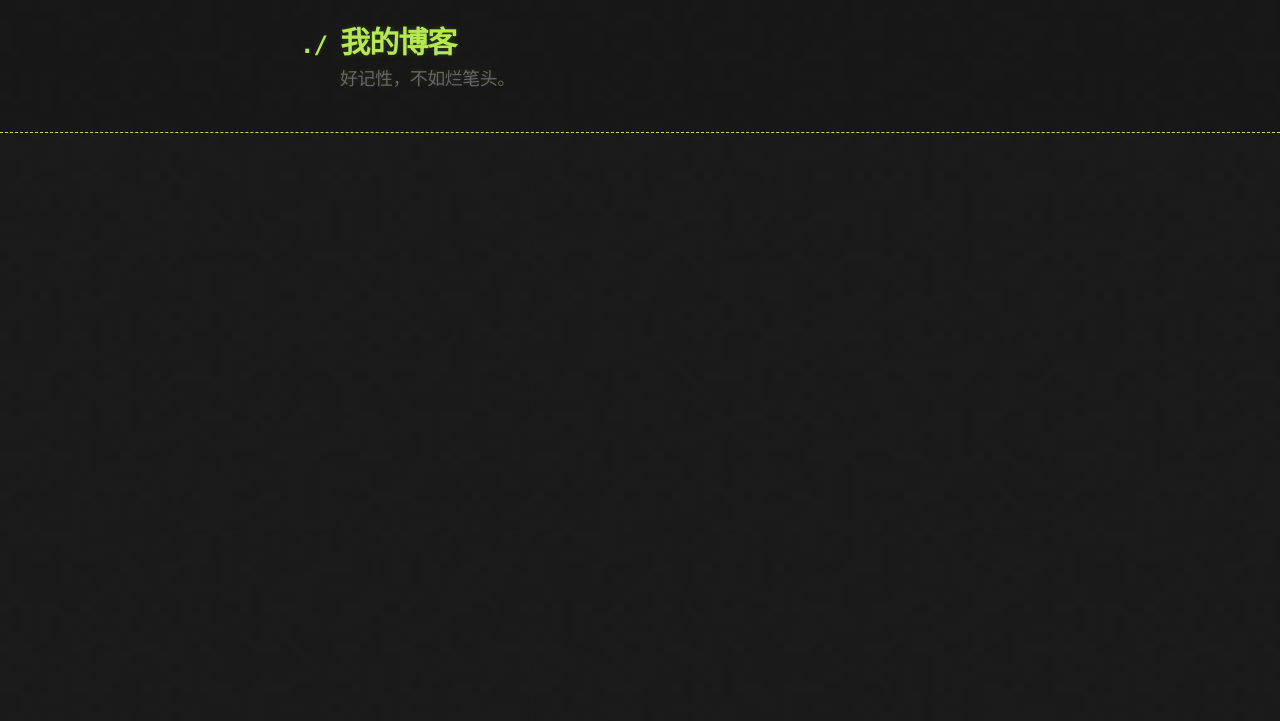
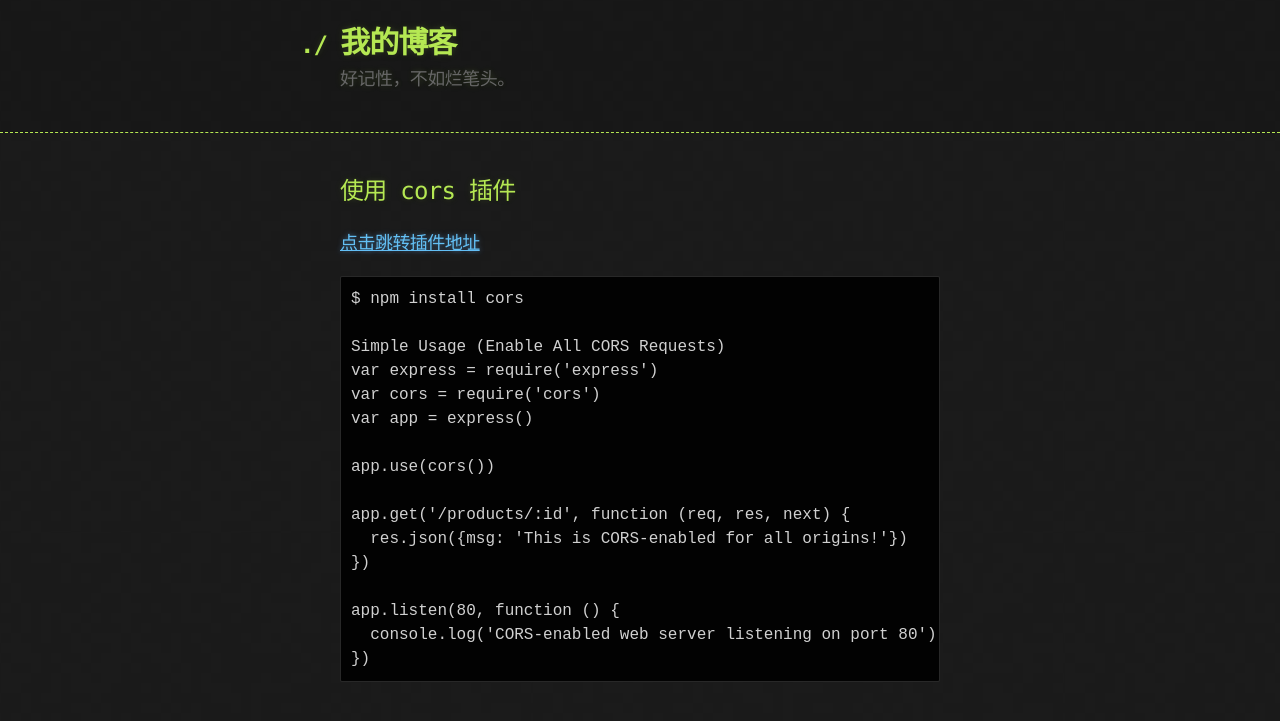
Before and after one commit to CyberTsen/blog_github, a Jekyll site: the page built from node/2017_09-29.md, in a window 1280 px wide. Shown: the top 721 px of the page. Built offline with Jekyll 4.4.1, drawn with Linux system fonts in a browser that asks for light colours; our own code applies the rules of GitHub Pages for plain Markdown files.

Commit message:
no message

```diff
--- a/node/2017_09-29.md
+++ b/node/2017_09-29.md
@@ -0,0 +1,25 @@
+---
+layout: default
+
+title: node.js ---express 跨域访问受限制
+---
+
+## 使用 cors 插件
+### [点击跳转插件地址](https://expressjs.com/en/resources/middleware/cors.html)
+
+    $ npm install cors
+
+    Simple Usage (Enable All CORS Requests)
+    var express = require('express')
+    var cors = require('cors')
+    var app = express()
+
+    app.use(cors())
+
+    app.get('/products/:id', function (req, res, next) {
+      res.json({msg: 'This is CORS-enabled for all origins!'})
+    })
+
+    app.listen(80, function () {
+      console.log('CORS-enabled web server listening on port 80')
+    })
```
Also changed, not shown: node/index.md (+4 -1 lines).
